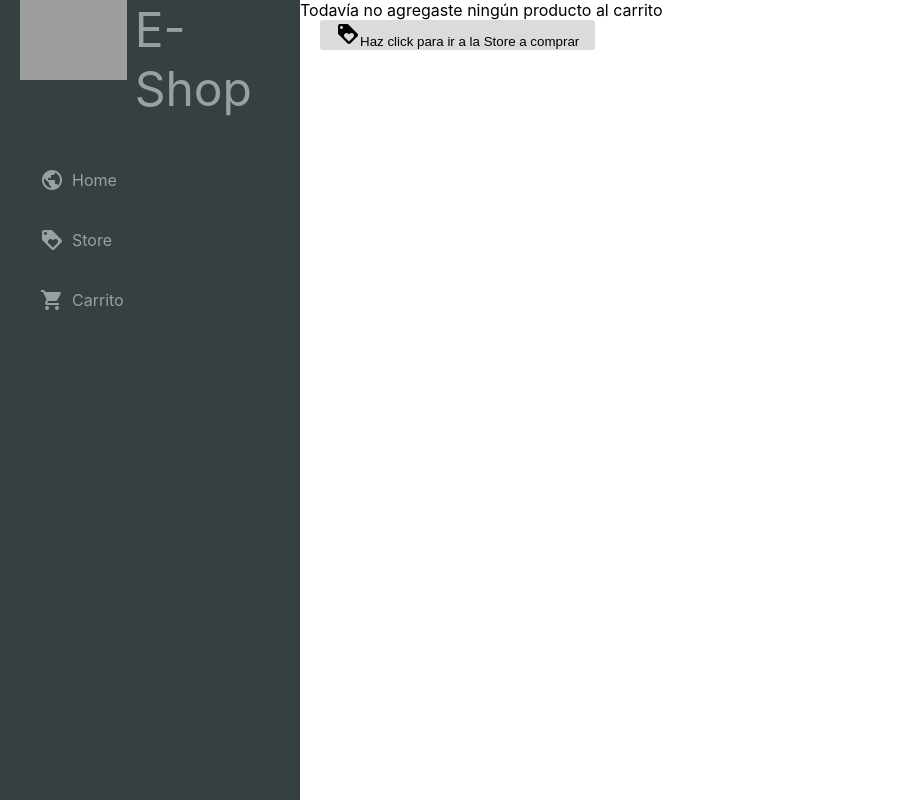
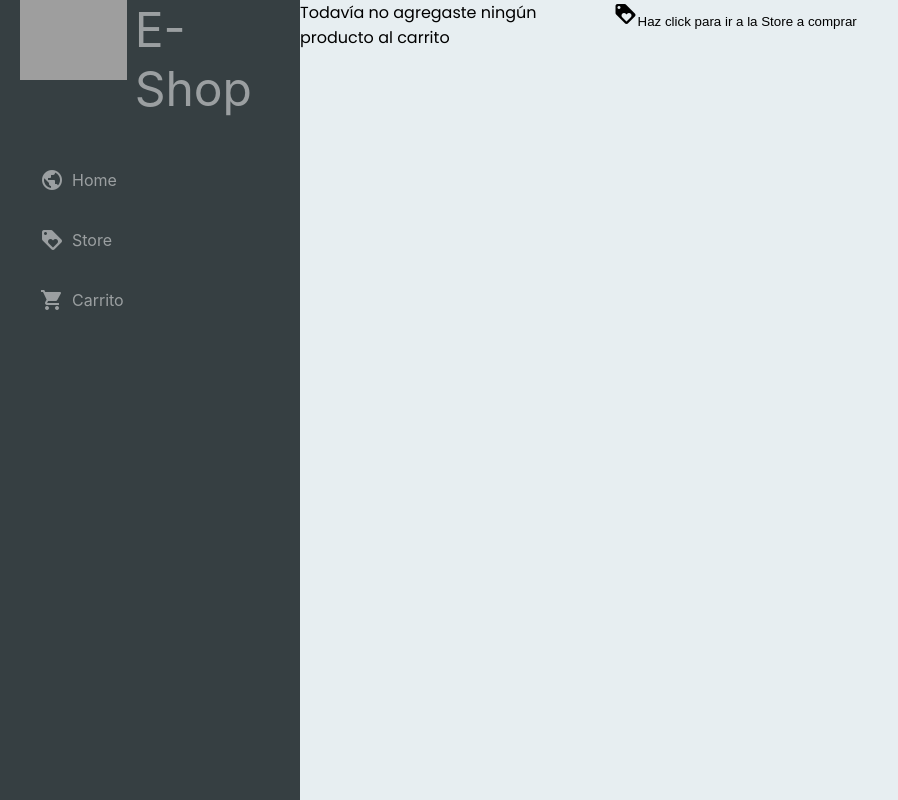
Before and after one commit to diegopaff/coder_react, a React (Create React App) app: page /Cart in a window 1280 px wide. Shown: the whole page, without its empty margins (0-898 px from the left). Built offline with nearby package versions, Linux system fonts and the light colour scheme; grey boxes are pictures that could not be loaded.

Commit message:
Se agregaron estilos al carrito y a botones

```diff
--- a/src/routes/Cart/Cart.css
+++ b/src/routes/Cart/Cart.css
@@ -1,14 +1,34 @@
+.Cart{
+    background: #E7EEF1;
+    font-family: poppins;
+    display: flex;
+
+
+}
+
+
+.Cart_title{
+    font-weight: 700;
+    margin-left: 1rem;
+
+}
 .Cart__item{
-    background: rgb(180, 180, 180);
+    background: #E7EEF1;
     width: 800px;
     height: 200px;
-    margin: 1rem;
+    margin-bottom: 1rem;
     display: flex;
     gap: 1rem;
     flex-direction: row;
     font-family: poppins;
+
+
 }
-
+.separador{
+    border-bottom: 1px solid black;
+    width: 800px;
+    margin: 1rem;
+}
 .img-container{
     width: 200px;
     height: 200px;
@@ -31,19 +51,20 @@
 
 .Cart__item-details .title{
     font-size: 1.5rem;
-    font-weight: 500;
+    font-weight: 600;
 }
 
 .Cart__item-details .price{
-    font-size: 1rem;
+    font-size: 1.3rem;
+    font-weight: 600;
 }
 
 .btn{
     height: 30px;
     width: max-content;
     padding: 0 1rem 0 1rem;
-    background-color: rgb(219, 219, 219);
-    border: 0;
+    background: #E7EEF1;
+    border: 1px;
     border-radius: 3px;
     cursor: pointer;
 }
--- a/src/routes/Cart/CartContainer.js
+++ b/src/routes/Cart/CartContainer.js
@@ -13,6 +13,11 @@ const CartContainer = () => {
     if(Cart.length > 0){
         return (
         <div className='Cart'>
+            <div className='Cart_Content'>
+                <h2 className='Cart_title'>Tu Carrito</h2>
+                <Link to={`/Store`}>
+                        <p className='simple_link'> No terminaste de comprar? Ir a la store </p>
+                </Link>
                 {Cart.map((product, index) => (
                 <CartItem
                     product={product}
@@ -20,10 +25,13 @@ const CartContainer = () => {
                     key={index}
                     />
                 ))}
+            </div>
+            <div className='checkout_container'>
                 <p> El total de tu compra es de: {GetTotalCart()}</p>
                 <button onClick={EmptyCartHandler} className='btn'>Vaciar Carrito</button>
+                <CheckoutContainer />
 
-            <CheckoutContainer />
+            </div>
 
         </div>
         )
--- a/src/routes/Cart/CartItem.js
+++ b/src/routes/Cart/CartItem.js
@@ -10,6 +10,7 @@ const CartItem = ({ product, remove }) => {
     }
 
     return (
+        <div className='separador'>
             <div className='Cart__item'>
                 <div className='img-container'>
                     <img className='item__image' src={product.image}/>
@@ -26,6 +27,8 @@ const CartItem = ({ product, remove }) => {
                         </p>} */}
                     <button onClick={RemoveItemCartHandler} className='btn delete'> Eliminar del carrito </button>
                 </div>
+
+            </div>
         </div>
         )
 }
--- a/src/routes/Home/Home.css
+++ b/src/routes/Home/Home.css
@@ -1,3 +1,7 @@
+body{
+  background: #E7EEF1;
+}
+
 .home-page{
     height: 100vh;
     width: 100%;
--- a/src/routes/ProductId/ProductId.css
+++ b/src/routes/ProductId/ProductId.css
@@ -41,6 +41,14 @@
 
 .detail__brand{
    font-size: 1rem;
+   color: black;
+
+}
+
+.simple_link{
+    font-size: 1rem;
+    color: black;
+    margin-top: .7rem;
 }
 
 .detail__price{
--- a/src/routes/ProductId/ProductId.js
+++ b/src/routes/ProductId/ProductId.js
@@ -2,6 +2,7 @@ import React from 'react';
 import './ProductId.css';
 import ItemCount from '../../components/ItemCount/ItemCount';
 
+import {Link} from 'react-router-dom';
 
 const ProductId = ( { product }) => {
 
@@ -24,6 +25,9 @@ const ProductId = ( { product }) => {
 
 
                 <ItemCount product={product}  stock={product.stock} />
+                <Link to={`/Store`}>
+                    <p className='simple_link'> seguir comprando </p>
+                </Link>
 
 
             </div>
--- a/src/routes/ProductId/ProductIdContainer.js
+++ b/src/routes/ProductId/ProductIdContainer.js
@@ -24,6 +24,7 @@ const ProductIdContainer = () => {
     return (
         <div className='Item-detail'>
             <ProductId product={product}/>
+
         </div>
     );
 }
```
Also changed, not shown: src/components/Checkout/Checkout.css (added). Lines whose indentation alone changed are shown as unchanged.
